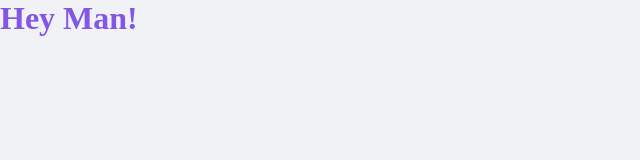
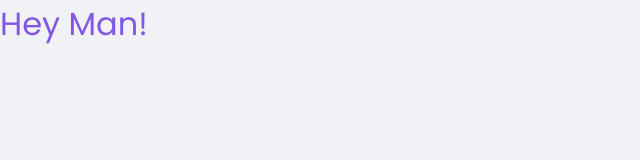
Before and after one commit to MoacirPetry/rocketseat-dtmoney, a React (Create React App) app: page / in a window 1280 px wide. Shown: the top 160 px of the page, without its empty margins (0-640 px from the left). Built offline with nearby package versions, Linux system fonts and the light colour scheme.

Commit message:
feat: add google font-family - poppins

```diff
--- a/public/index.html
+++ b/public/index.html
@@ -1,10 +1,13 @@
 <!DOCTYPE html>
 <html lang="en">
   <head>
+    <link rel="preconnect" href="https://fonts.gstatic.com" crossorigin>
+    <link rel="preconnect" href="https://fonts.googleapis.com">
     <meta charset="utf-8" />
     <meta name="viewport" content="width=device-width, initial-scale=1" />
     <link rel="shortcut icon" href="favicon.png" type="image/png">
     <title>React App</title>
+    <link href="https://fonts.googleapis.com/css2?family=Poppins:wght@100;400&display=swap" rel="stylesheet">
   </head>
   <body>
     <noscript>You need to enable JavaScript to run this app.</noscript>
--- a/src/styles/global.ts
+++ b/src/styles/global.ts
@@ -14,6 +14,13 @@ export const GlobalStyle = createGlobalStyle`
     margin: 0;
     padding: 0;
     box-sizing: border-box;
+  }
+  body, input, textarea, button {
+    font-family: 'Poppins', sans-serif;
+    font-weight: 400;
+  }
+  h1, h2, h3, h4, h5, h6, strong {
+    font-weight: 400;
   }
   html {
     @media (max-width: 1080px) {
```
